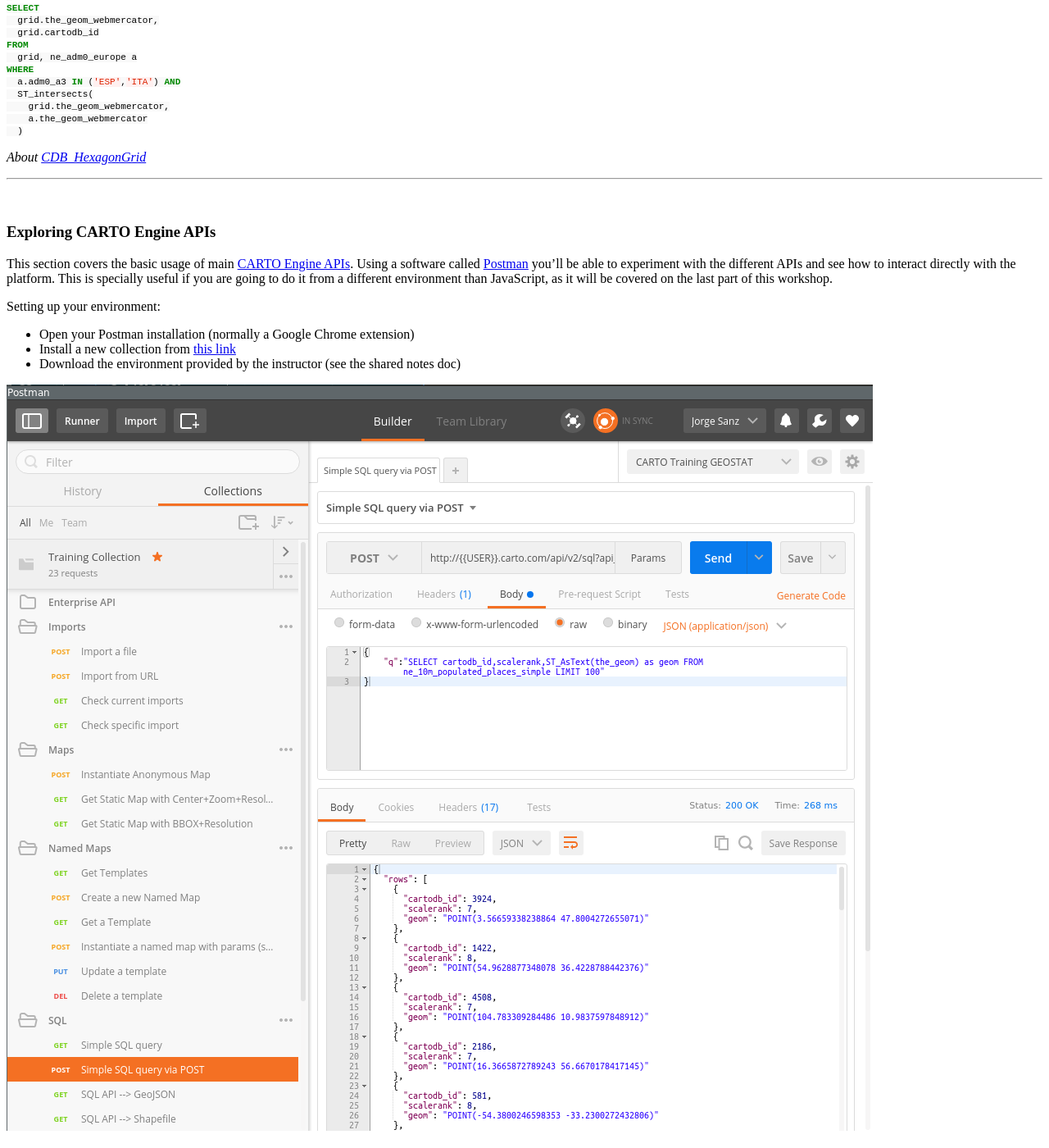
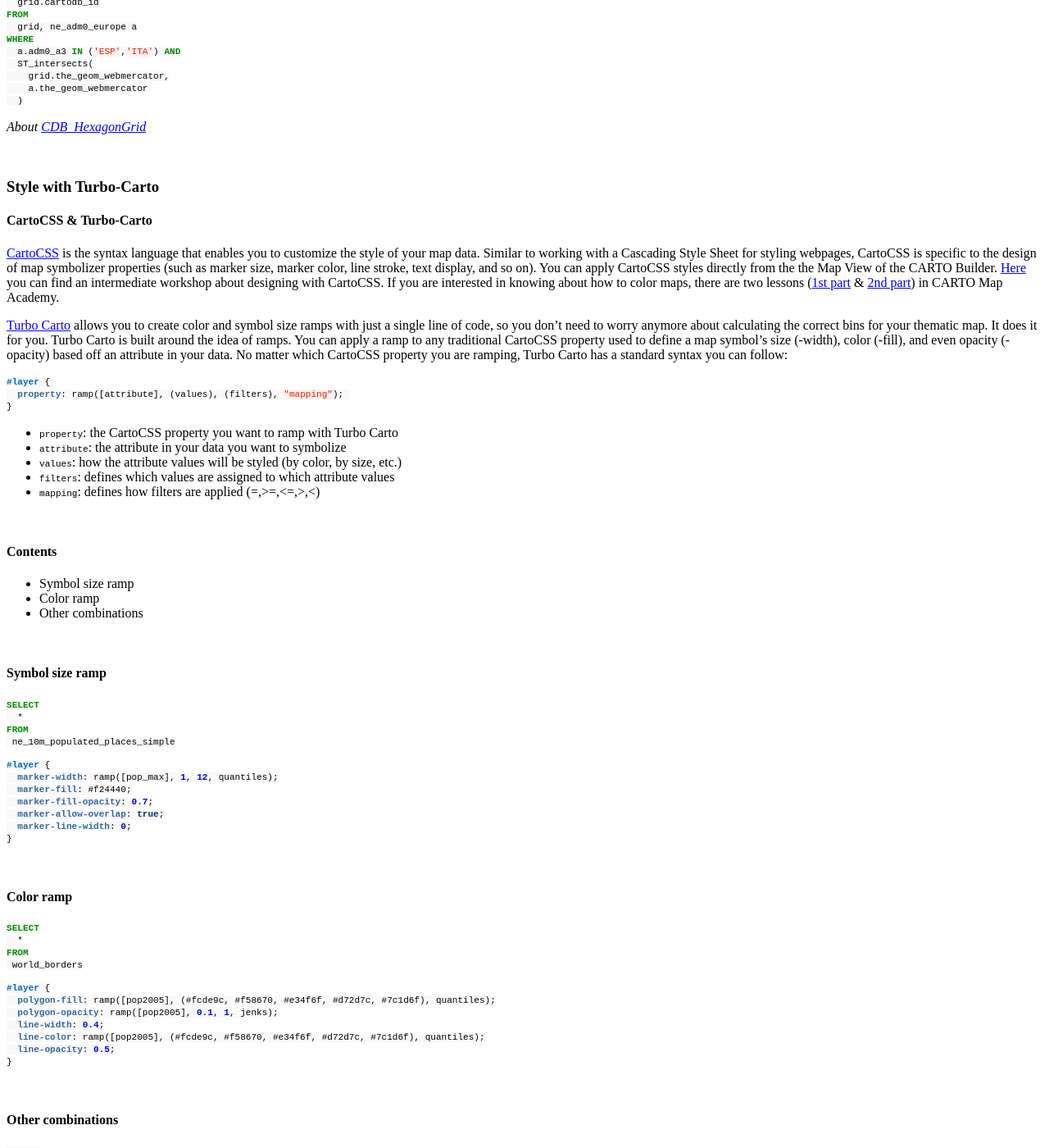
Before and after one commit to CartoDB/training, a Jekyll site: the page built from _posts/2016-09-22-bbva.md, in a window 1280 px wide and 1400 px high, scrolled down 28144 px. Shown: the whole window at 82% size. Built offline with Jekyll 4.4.1, drawn with Linux system fonts in a browser that asks for light colours; a style sheet for code colours, icons or effects is not loaded; some of the changed text lies outside the part shown.

Commit message:
add cartocss section

````diff
--- a/_posts/2016-09-22-bbva.md
+++ b/_posts/2016-09-22-bbva.md
@@ -48,7 +48,7 @@
   * [USA railways risk analysis](#railways)
 * [Engine overview](#engine)
   * [Spatial SQL](#postgis)
-  * [Turbo-Carto](#turbocarto)
+  * [Style with Turbo-Carto](#turbocarto)
   * [APIs](#apis)
 
 ### Accounts set up
@@ -502,7 +502,7 @@
 
 ### Spatial SQL  <a name="postgis"></a>
 
-On this section you'll have the chance to test some of the most common [PostGIS](http://postgis.net/docs/reference.html) SQL procedures. To follow this section you only need to open a browser pointing to this url: [http://bl.ocks.org/jsanz/raw/fcb8394e084919a4135188b7c30504ad/](http://bl.ocks.org/jsanz/raw/fcb8394e084919a4135188b7c30504ad/) and change the Maps API entry point to `http://geostat-api.carto.com/api/v1/map`.
+On this section you'll have the chance to test some of the most common [PostGIS](http://postgis.net/docs/reference.html) SQL procedures. To follow this section you only need to open a browser pointing to this url: [http://bl.ocks.org/ramiroaznar/raw/5a10c324dd0f4230f20db75b671a3eda/](http://bl.ocks.org/ramiroaznar/raw/5a10c324dd0f4230f20db75b671a3eda/) and change the Maps API entry point to `http://bbva-api.carto.com/api/v1/map`.
 
 ![](../img/160921-geostat/sql-block.png)
 
@@ -511,6 +511,7 @@
 * `ne_50m_land`
 * `ne_adm0_europe`
 * `ne_10m_populated_places_simple`
+* `world_borders`
 
 Over different examples we'll see how to make buffers, intersect or calculate lines between different features of those tables. You can paste the SQL presented on the panel, make changes and see how it works saving them using `Control+S` or `Command+S` depending on your operating system.
 
@@ -595,7 +596,13 @@
 
 ----
 
-**Note:** Add this piece of CartoCSS at the end so you have a nice coropleth map:
+**Note:** You know about the `EXPLAIN ANALYZE` function use it to take a look on how both queries are pretty similar in terms of performance.
+
+----
+
+----
+
+**Note:** Add this piece of CartoCSS (we will cover styling later) at the end so you have a nice coropleth map:
 
 ```css
 #layer['mapnik::geometry_type'=3] {
@@ -603,13 +610,6 @@
   polygon-fill: ramp([pp_count], ("#edd9a3","#f99178","#ea4f88","#a431a0","#4b2991"), quantiles(5));
 }
 ```
-
-This is using the new [turbo-carto](https://carto.com/blog/styling-with-turbo-carto/) feature on CARTO to allow creating ramps from (categorical and quantitative) data without having to put the styles directly. If you are interested in knowing about how to color maps, there are two lessons ([1st part](https://carto.com/academy/courses/intermediate-design/choose-colors-1/) & [2nd part](https://carto.com/academy/courses/intermediate-design/choose-colors-2/)) in CARTO Map Academy.
-
-----
-----
-
-**Note:** You know about the `EXPLAIN ANALYZE` function use it to take a look on how both queries are pretty similar in terms of performance.
 
 ----
 
@@ -797,6 +797,101 @@
 
 _About [CDB_HexagonGrid](http://docs.cartodb.com/tips-and-tricks/cartodb-functions/#a-hexagon-grid)_
 
+<br>
+
+### Style with Turbo-Carto <a name="turbocarto"></a>
+
+#### CartoCSS & Turbo-Carto
+
+[CartoCSS](https://carto.com/docs/carto-engine/cartocss/) is the syntax language that enables you to customize the style of your map data. Similar to working with a Cascading Style Sheet for styling webpages, CartoCSS is specific to the design of map symbolizer properties (such as marker size, marker color, line stroke, text display, and so on). You can apply CartoCSS styles directly from the the Map View of the CARTO Builder. [Here](http://cartodb.github.io/training/intermediate/cartocss.html#cartocss) you can find an intermediate workshop about designing with CartoCSS. If you are interested in knowing about how to color maps, there are two lessons ([1st part](https://carto.com/academy/courses/intermediate-design/choose-colors-1/) & [2nd part](https://carto.com/academy/courses/intermediate-design/choose-colors-2/)) in CARTO Map Academy.
+
+[Turbo Carto](https://carto.com/blog/styling-with-turbo-carto/) allows you to create color and symbol size ramps with just a single line of code, so you don’t need to worry anymore about calculating the correct bins for your thematic map. It does it for you. Turbo Carto is built around the idea of ramps. You can apply a ramp to any traditional CartoCSS property used to define a map symbol’s size (-width), color (-fill), and even opacity (-opacity) based off an attribute in your data. No matter which CartoCSS property you are ramping, Turbo Carto has a standard syntax you can follow:
+
+```css
+#layer {
+  property: ramp([attribute], (values), (filters), "mapping");
+}
+```
+
+* `property`: the CartoCSS property you want to ramp with Turbo Carto
+* `attribute`: the attribute in your data you want to symbolize
+* `values`: how the attribute values will be styled (by color, by size, etc.)
+* `filters`: defines which values are assigned to which attribute values
+* `mapping`: defines how filters are applied (=,>=,<=,>,<)
+
+<br>
+
+#### Contents
+
+- Symbol size ramp
+- Color ramp
+- Other combinations
+
+<br>
+
+#### Symbol size ramp
+
+```sql
+SELECT
+  *
+FROM
+ ne_10m_populated_places_simple
+```
+
+```css
+#layer {
+  marker-width: ramp([pop_max], 1, 12, quantiles);
+  marker-fill: #f24440;
+  marker-fill-opacity: 0.7;
+  marker-allow-overlap: true;
+  marker-line-width: 0;
+}
+```
+
+<br>
+
+#### Color ramp
+
+```sql
+SELECT
+  *
+FROM
+ world_borders
+```
+
+```css
+#layer {
+  polygon-fill: ramp([pop2005], (#fcde9c, #f58670, #e34f6f, #d72d7c, #7c1d6f), quantiles);
+  polygon-opacity: ramp([pop2005], 0.1, 1, jenks);
+  line-width: 0.4;
+  line-color: ramp([pop2005], (#fcde9c, #f58670, #e34f6f, #d72d7c, #7c1d6f), quantiles);
+  line-opacity: 0.5;
+}
+```
+
+<br>
+
+#### Other combinations
+
+```sql
+SELECT
+  *
+FROM
+ world_borders
+```
+
+```css
+#layer {
+  polygon-fill: ramp([pop2005], (#fcde9c, #f58670, #e34f6f, #d72d7c, #7c1d6f), quantiles);
+  polygon-opacity: 0.7;
+  line-width: 0.4;
+  line-color: #FFF;
+  line-opacity: 0.5;
+}
+```
+
+<br>
+
 ----
 
 <br>
````
